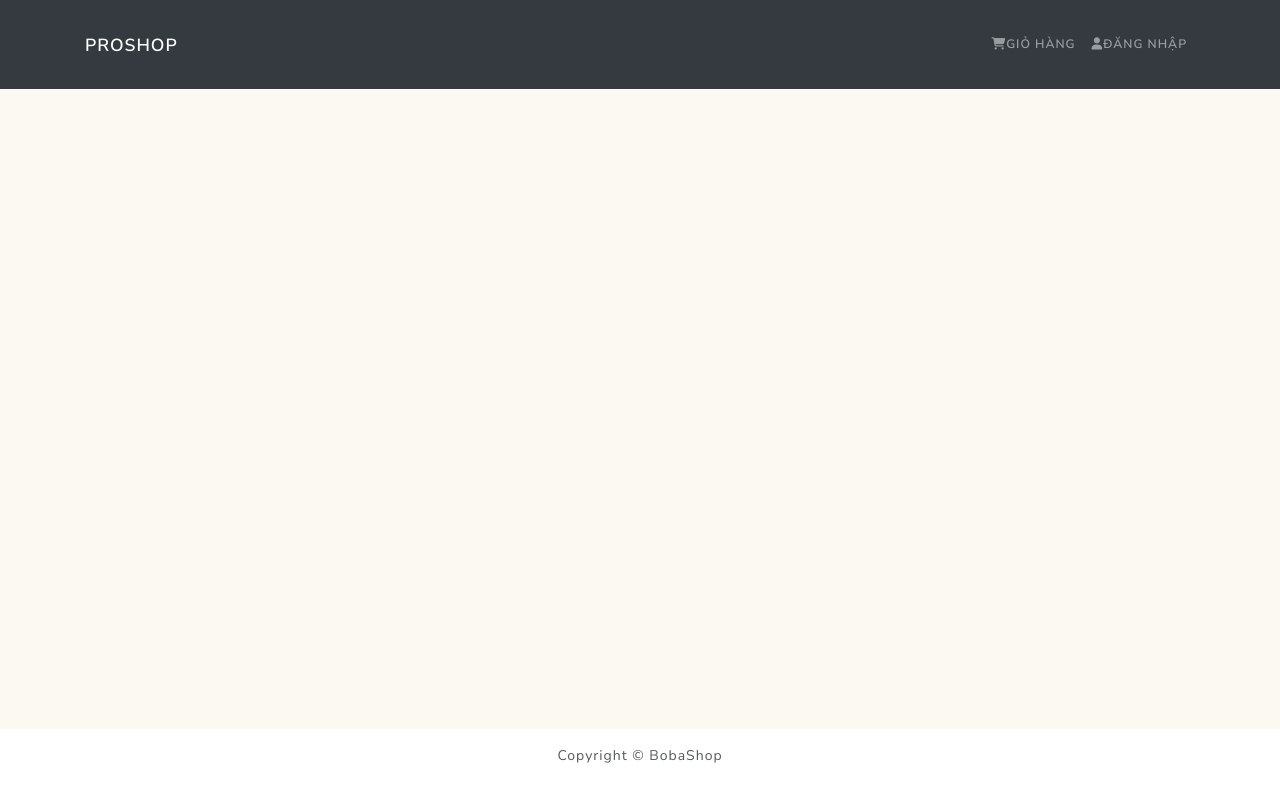
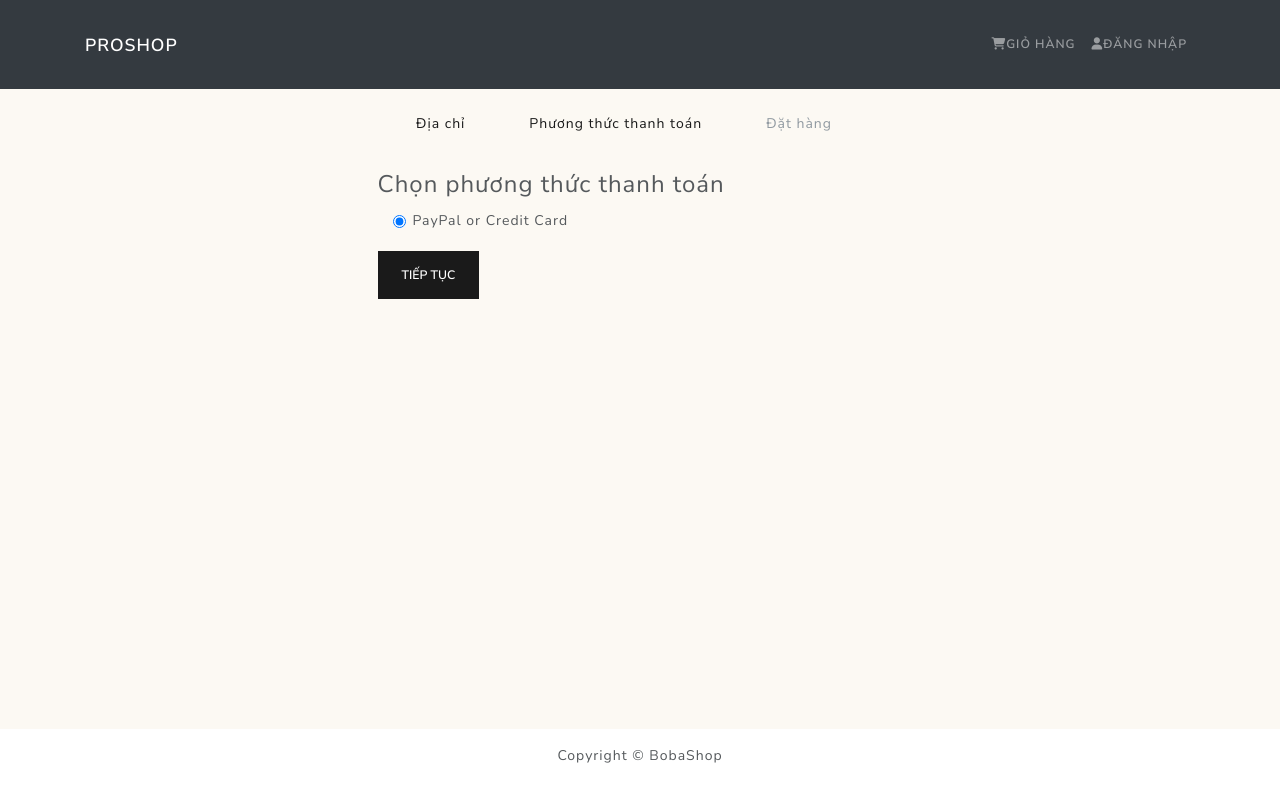
Before and after one commit to ECHXuanTan/BobaShop, a React (Create React App) app in the folder fe/: page /payment in a window 1280 px wide. Built offline with nearby package versions, Linux system fonts and the light colour scheme.

Commit message:
PaymentScreen

```diff
--- a/fe/src/App.js
+++ b/fe/src/App.js
@@ -9,6 +9,7 @@
 import RegisterScreen from './screens/RegisterScreen'
 import ProfileScreen from './screens/ProfileScreen'
 import ShippingScreen from './screens/ShippingScreen'
+import PaymentScreen from './screens/PaymentScreen'
 
 function App() {
   return (
@@ -24,6 +25,7 @@
             <Route path='/product/:id' element={<ProductScreen />} />
             <Route path='/cart/:id?' element={<CartScreen />} />
             <Route path='/login/shipping' element={<ShippingScreen />} />
+            <Route path='/payment' element={<PaymentScreen />} />
         </Routes>
         </Container>
       </main>
--- /dev/null
+++ b/fe/src/screens/PaymentScreen.js
@@ -0,0 +1,57 @@
+import React, { useState, useEffect } from 'react'
+import { Form, Button, Col } from 'react-bootstrap'
+import { useDispatch, useSelector } from 'react-redux'
+import { useNavigate } from 'react-router-dom'
+import FormContainer from '../components/FormContainer'
+import CheckoutSteps from '../components/CheckoutSteps'
+import { savePaymentMethod } from '../actions/cartActions'
+
+function PaymentScreen() {
+
+    const cart = useSelector(state => state.cart)
+    const { shippingAddress } = cart
+
+    const dispatch = useDispatch()
+
+    const [paymentMethod, setPaymentMethod] = useState('PayPal')
+    const history = useNavigate()
+    if (!shippingAddress.address) {
+        history('/login/shipping')
+    }
+
+    const submitHandler = (e) => {
+        e.preventDefault()
+        dispatch(savePaymentMethod(paymentMethod))
+        history('/placeorder')
+    }
+
+    return (
+        <FormContainer>
+            <CheckoutSteps step1 step2 step3 />
+
+            <Form onSubmit={submitHandler}>
+                <Form.Group>
+                    <Form.Label as='legend'>Chọn phương thức thanh toán</Form.Label>
+                    <Col>
+                        <Form.Check
+                            type='radio'
+                            label='PayPal or Credit Card'
+                            id='paypal'
+                            name='paymentMethod'
+                            checked
+                            onChange={(e) => setPaymentMethod(e.target.value)}
+                        >
+
+                        </Form.Check>
+                    </Col>
+                </Form.Group>
+
+                <Button className='btn-ship' type='submit' variant='primary'>
+                    Tiếp tục
+                </Button>
+            </Form>
+        </FormContainer>
+    )
+}
+
+export default PaymentScreen
```
